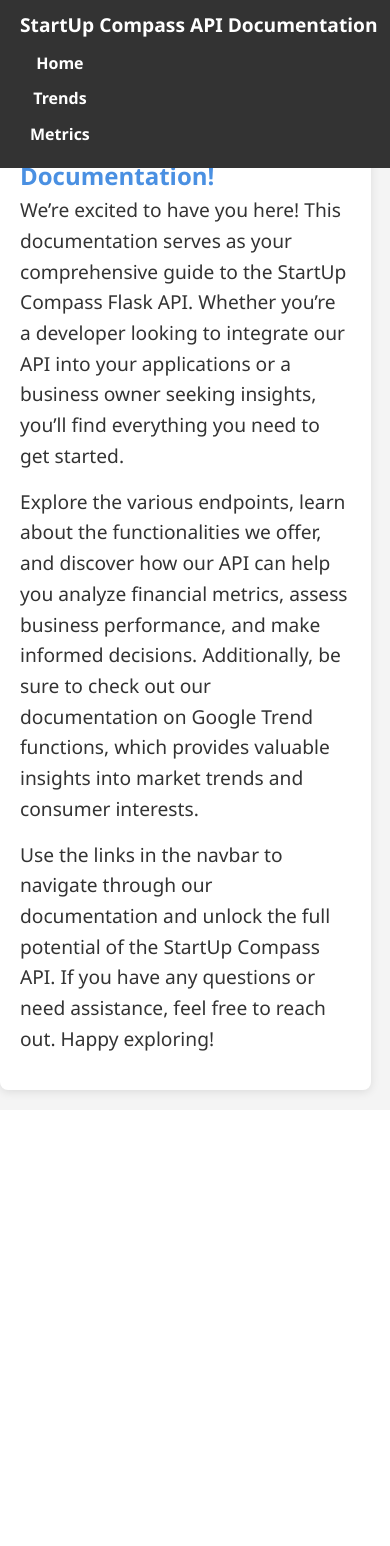
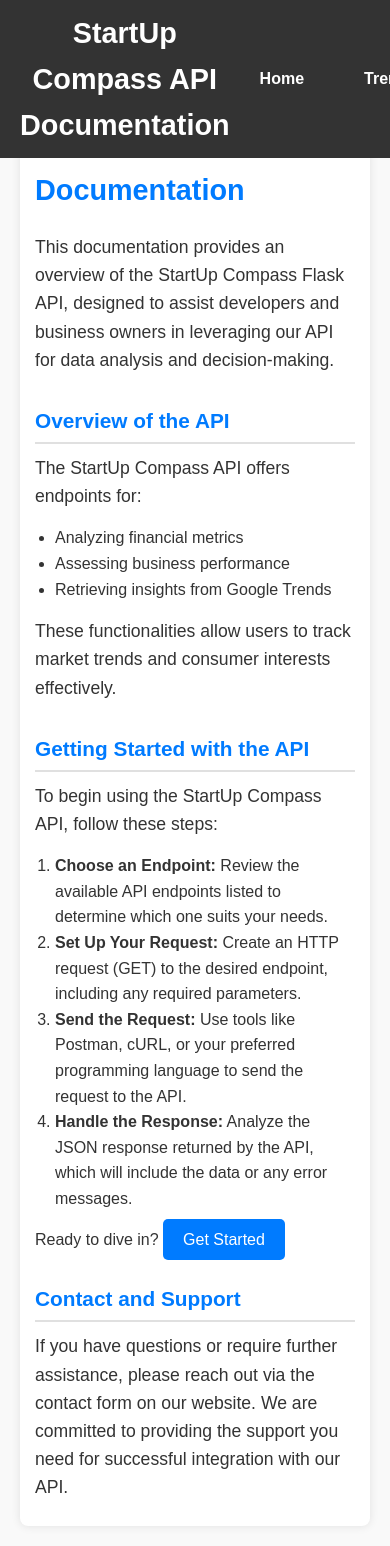
Before and after one commit to MixnUP/StartUp-Compass-API, a Flask app: page / in a window 390 px wide. Before the commit the page ends 1099 px from the top, so only its background shows below. Run offline with Flask 3, Linux system fonts and the light colour scheme.

Commit message:
Added Home.css

```diff
--- /dev/null
+++ b/static/home.css
@@ -0,0 +1,112 @@
+/* API Documentation Specific Styles */
+.api-docs {
+    background-color: #f9f9f9;
+    font-family: Arial, sans-serif; /* Adding a clean font for readability */
+}
+
+.api-docs-header {
+    background-color: #007BFF;
+    padding: 20px; /* Increased padding for better spacing */
+    text-align: center; /* Center align the header content */
+}
+
+.api-docs-title {
+    font-size: 2.5em; /* Adjusted size for better visibility */
+    color: white;
+    margin: 0; /* Remove default margin */
+    animation: fadeIn 1s; /* Animation for header */
+}
+
+.api-docs-nav {
+    display: flex;
+    justify-content: center;
+    list-style: none;
+    padding: 0; /* Remove default padding */
+}
+
+.api-docs-container {
+    max-width: 800px;
+    margin: 40px auto; /* Increased margin for spacing */
+    padding: 20px;
+    background-color: white;
+    border-radius: 8px;
+    box-shadow: 0 0 10px rgba(0, 0, 0, 0.1);
+    animation: fadeIn 1s; /* Animation for container */
+}
+
+/* Added fadeIn animation for body content */
+.api-docs-content {
+    opacity: 0; /* Start with opacity 0 for fade-in */
+    animation: fadeIn 1s forwards; /* Apply fadeIn animation */
+}
+
+.api-docs-main-title {
+    color: #007BFF;
+    margin-bottom: 20px; /* Space below the main title */
+}
+
+.api-docs-intro,
+.api-docs-description {
+    font-size: 1.1em;
+    margin: 10px 0; /* Vertical spacing for paragraphs */
+}
+
+.api-docs-section-title {
+    margin-top: 30px; /* Space above section titles */
+    color: #007BFF;
+    font-size: 1.5em; /* Increased font size for section titles */
+    border-bottom: 2px solid #e0e0e0; /* Underline for emphasis */
+    padding-bottom: 5px; /* Space below the title */
+}
+
+.api-docs-list,
+.api-docs-steps {
+    margin: 15px 0; /* Space between lists and steps */
+    padding-left: 20px; /* Indent for lists */
+}
+
+.get-started-link {
+    background-color: #007BFF;
+    color: white;
+    padding: 12px 20px; /* Adjusted padding for the button */
+    border-radius: 5px;
+    text-decoration: none;
+    transition: background-color 0.3s, transform 0.2s; /* Added transition for animations */
+}
+
+.get-started-link:hover {
+    background-color: #0056b3;
+    transform: scale(1.05); /* Scale effect on hover */
+}
+
+/* Responsive Styles */
+@media (max-width: 768px) {
+    .api-docs-title {
+        font-size: 2em; /* Smaller font size on mobile */
+    }
+
+    .api-docs-container {
+        margin: 20px; /* Reduced margins for smaller screens */
+        padding: 15px; /* Reduced padding for smaller screens */
+    }
+
+    .api-docs-main-title {
+        font-size: 1.8em; /* Smaller font size for main title on mobile */
+    }
+
+    .api-docs-section-title {
+        font-size: 1.3em; /* Smaller font size for section titles on mobile */
+    }
+}
+
+/* Keyframe Animations */
+@keyframes fadeIn {
+    from {
+        opacity: 0;
+        transform: translateY(10px); /* Optional: Adds a slight upward movement */
+    }
+    to {
+        opacity: 1;
+        transform: translateY(0); /* Final position */
+    }
+}
--- a/static/styles.css
+++ b/static/styles.css
@@ -1,3 +1,4 @@
+/* Global Styles */
 * {
     margin: 0;
     padding: 0;
@@ -282,20 +283,6 @@ nav ul li a:hover {
     left: 20px; /* Move sidebar into view */
 }
 
-/* Toggle Button for Sidebar */
-.sidebar-toggle {
-    display: none; /* Hide by default */
-    position: fixed;
-    top: 15px;
-    left: 15px;
-    z-index: 100;
-    background-color: #333;
-    color: #fff;
-    padding: 10px;
-    border-radius: 5px;
-    cursor: pointer;
-}
-
 /* Responsive adjustments for smaller screens */
 @media (max-width: 768px) {
     .container {
@@ -337,98 +324,16 @@ nav ul li a:hover {
 
     .sidebar a {
         font-size: 0.9em; /* Reduce link text size */
-        padding: 8px; /* Reduce link padding */
+        padding: 8px; /* Reduce padding */
     }
 
-    /* Adjust navbar for smaller screens */
-    nav {
-        flex-direction: column; /* Stack navbar items vertically */
-        align-items: flex-start; /* Align items to the left */
-    }
-
-    nav h1 {
-        font-size: 1.2em; /* Reduce heading size */
-        margin-bottom: 10px; /* Add spacing between heading and menu */
-    }
-
-    nav ul {
-        flex-direction: column; /* Stack menu items vertically */
-        justify-content: flex-start; /* Align items to the top */
-    }
-
-    nav ul li {
-        margin-bottom: 10px; /* Add spacing between menu items */
+    .sidebar-button {
+        display: none; /* Hide sidebar button on smaller screens */
     }
 }
 
-/* Additional Styling for Clarity and Readability */
-h2 {
-    font-size: 1.5em;
-    margin-bottom: 10px;
-}
 
-p {
-    line-height: 1.6;
-    margin-bottom: 15px;
-}
-
-table {
-    border-collapse: collapse;
-    width: 100%;
-    margin-bottom: 20px;
-}
-
-th, td {
-    text-align: left;
-    padding: 8px;
-    border: 1px solid #ddd;
-}
-
-th {
-    background-color: #f0f0f0;
-    font-weight: bold;
-}
-
-pre {
-    font-family: monospace;
-    white-space: pre-wrap;
-    word-wrap: break-word;
-    padding: 10px;
-    border-radius: 4px;
-    background-color: #f0f0f0;
-}
-
-.notice {
-    background-color: #fff3cd;
-    color: #856404;
-    padding: 15px;
-    border: 1px solid #ffeeba;
-    border-radius: 5px;
-    margin-bottom: 20px;
-}
-
-.notice strong {
-    font-weight: bold;
-}
-
-.highlighted-section {
-    background-color: #e0f7fa;
-    border-left: 4px solid #00796b;
-    padding: 20px;
-    margin: 20px 0;
-    border-radius: 8px;
-    box-shadow: 0 2px 10px rgba(0, 0, 0, 0.1);
-}
-
-.highlighted-section h2 {
-    color: #00796b;
-}
-
-.highlighted-section p {
-    font-size: 1.1em;
-}
-
-/* Specific adjustments for individual sections, if needed */
+/* Specific adjustments for individual sections */
 .section-01 {
     background-color: #ffe0b2;
 }
--- a/templates/index.html
+++ b/templates/index.html
@@ -4,9 +4,10 @@
     <meta charset="UTF-8">
     <meta name="viewport" content="width=device-width, initial-scale=1.0">
     <title>API Documentation - Google Trends Flask API</title>
+    <link rel="stylesheet" type="text/css" href="{{ url_for('static', filename='home.css') }}">
     <link rel="stylesheet" type="text/css" href="{{ url_for('static', filename='styles.css') }}">
 </head>
-<body>
+<body class="api-docs">
 
 <header>
     <nav>
@@ -19,11 +20,34 @@
     </nav>
 </header>
 
-<div class="container">
-    <h1>Welcome to the StartUp Compass Flask API Documentation!</h1>
-    <p>We’re excited to have you here! This documentation serves as your comprehensive guide to the StartUp Compass Flask API. Whether you’re a developer looking to integrate our API into your applications or a business owner seeking insights, you’ll find everything you need to get started.</p>
-    <p>Explore the various endpoints, learn about the functionalities we offer, and discover how our API can help you analyze financial metrics, assess business performance, and make informed decisions. Additionally, be sure to check out our documentation on Google Trend functions, which provides valuable insights into market trends and consumer interests.</p>
-    <p>Use the links in the navbar to navigate through our documentation and unlock the full potential of the StartUp Compass API. If you have any questions or need assistance, feel free to reach out. Happy exploring!</p>
+<div>
+    <div class="api-docs-container">
+        <h1 class="api-docs-main-title">StartUp Compass Flask API Documentation</h1>
+        <p class="api-docs-intro">This documentation provides an overview of the StartUp Compass Flask API, designed to assist developers and business owners in leveraging our API for data analysis and decision-making.</p>
+
+        <h2 class="api-docs-section-title">Overview of the API</h2>
+        <p class="api-docs-description">The StartUp Compass API offers endpoints for:</p>
+        <ul class="api-docs-list">
+            <li>Analyzing financial metrics</li>
+            <li>Assessing business performance</li>
+            <li>Retrieving insights from Google Trends</li>
+        </ul>
+        <p class="api-docs-description">These functionalities allow users to track market trends and consumer interests effectively.</p>
+
+        <h2 class="api-docs-section-title">Getting Started with the API</h2>
+        <p class="api-docs-description">To begin using the StartUp Compass API, follow these steps:</p>
+        <ol class="api-docs-steps">
+            <li><strong>Choose an Endpoint:</strong> Review the available API endpoints listed to determine which one suits your needs.</li>
+            <li><strong>Set Up Your Request:</strong> Create an HTTP request (GET) to the desired endpoint, including any required parameters.</li>
+            <li><strong>Send the Request:</strong> Use tools like Postman, cURL, or your preferred programming language to send the request to the API.</li>
+            <li><strong>Handle the Response:</strong> Analyze the JSON response returned by the API, which will include the data or any error messages.</li>
+        </ol>
+
+        <p class="api-docs-cta">Ready to dive in? <a href="/trends_documentation" class="get-started-link">Get Started</a></p>
+
+        <h2 class="api-docs-section-title">Contact and Support</h2>
+        <p class="api-docs-description">If you have questions or require further assistance, please reach out via the contact form on our website. We are committed to providing the support you need for successful integration with our API.</p>
+    </div>
 </div>
 
 </body>
--- a/views.py
+++ b/views.py
@@ -20,7 +20,7 @@ def financial_metrics_documentation():
 
 
 # POWERED BY GOOGLE TRENDS
-@views.route('/get_google_trends', methods=['GET'])
+@views.route('/trends/get_google_trends', methods=['GET'])
 def get_google_trends():
     """
     Flask API endpoint to fetch Google Trends data, interpret the data, and serve requested sections.
@@ -50,7 +50,7 @@ def get_google_trends():
 
     return response_json
 
-@views.route('/get_current_month_interest', methods=['GET'])
+@views.route('/trends/get_current_month_interest', methods=['GET'])
 def get_current_month_interest_api():
     """
     Flask API endpoint to get the interest score for the current month.
@@ -76,7 +76,7 @@ def get_current_month_interest_api():
 
     return jsonify(current_month_interest)
 
-@views.route('/compile_all', methods=['GET'])
+@views.route('/trends/compile_all', methods=['GET'])
 def compile_all_json_api():
     """
     Flask API endpoint to compile all sections of the report into one JSON response.
@@ -104,7 +104,7 @@ def compile_all_json_api():
 
     return all_data_json
 
-@views.route('/get-bar-graph-data', methods=['GET'])
+@views.route('/trends/get-bar-graph-data', methods=['GET'])
 def get_bar_graph_data_api():
     niche = request.args.get('niche', 'iced coffee')  # Default to 'iced coffee' if no niche is provided
     timeframe = request.args.get('timeframe', 'today 12-m')
@@ -119,7 +119,7 @@ def get_bar_graph_data_api():
     else:
         return json.dumps({"error": "No data found for the given niche."}, indent=4)
 
-@views.route('/calculate_roi', methods=['GET'])
+@views.route('/trends/calculate_roi', methods=['GET'])
 def calculate_roi_api():
     """
     Flask API endpoint to calculate ROI based on Google Trends forecast.
@@ -149,7 +149,7 @@ def calculate_roi_api():
 
     return jsonify(roi_data)
 
-@views.route('/business-assessment', methods=['GET'])
+@views.route('/trends/business-assessment', methods=['GET'])
 def business_assessment():
     current_revenue = request.args.get('current_revenue', type=float)
     previous_revenue = request.args.get('previous_revenue', type=float)
@@ -179,7 +179,7 @@ def business_assessment():
         'message': 'Business assessment completed successfully.'
     })
 
-@views.route('/interest_by_region', methods=['GET'])
+@views.route('/trends/interest_by_region', methods=['GET'])
 def interest_by_region():
     """
     API endpoint to get Google Trends interest by region for a specific niche.
@@ -197,7 +197,7 @@ def interest_by_region():
     # Return the response as JSON
     return jsonify(json.loads(pie_chart_data))
 
-@views.route('/trend_seeker', methods=['GET'])
+@views.route('/trends/trend_seeker', methods=['GET'])
 def trend_seeker_api():
     # Get parameters from the request
     keyword = request.args.get('niche', default='iced coffee', type=str)
```
Also changed, not shown: templates/googleTrends.html (+11 -11 lines).
